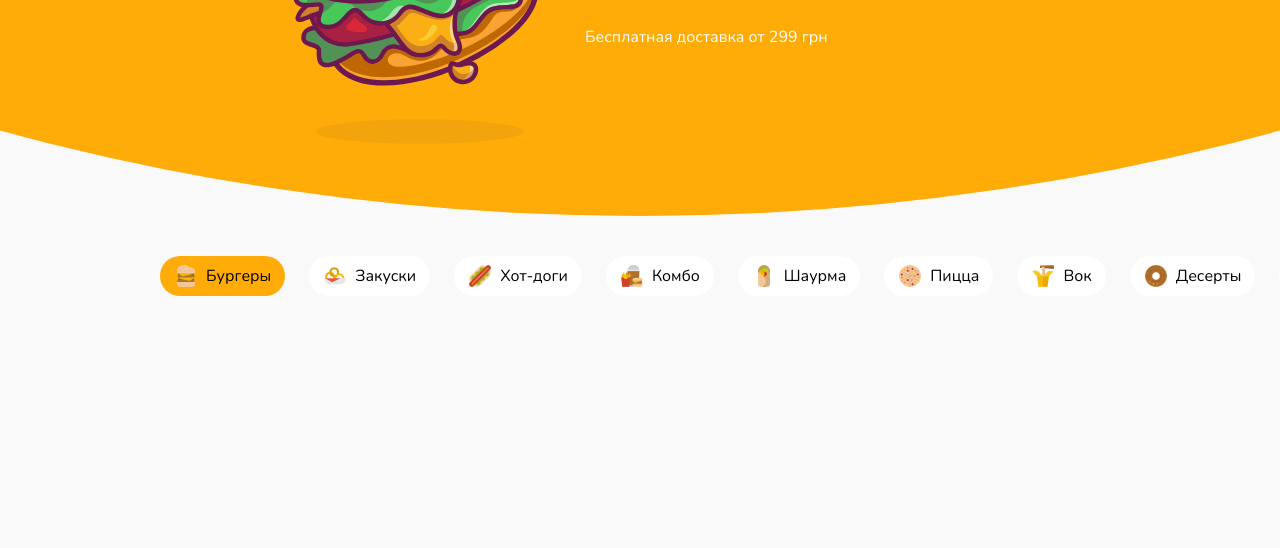
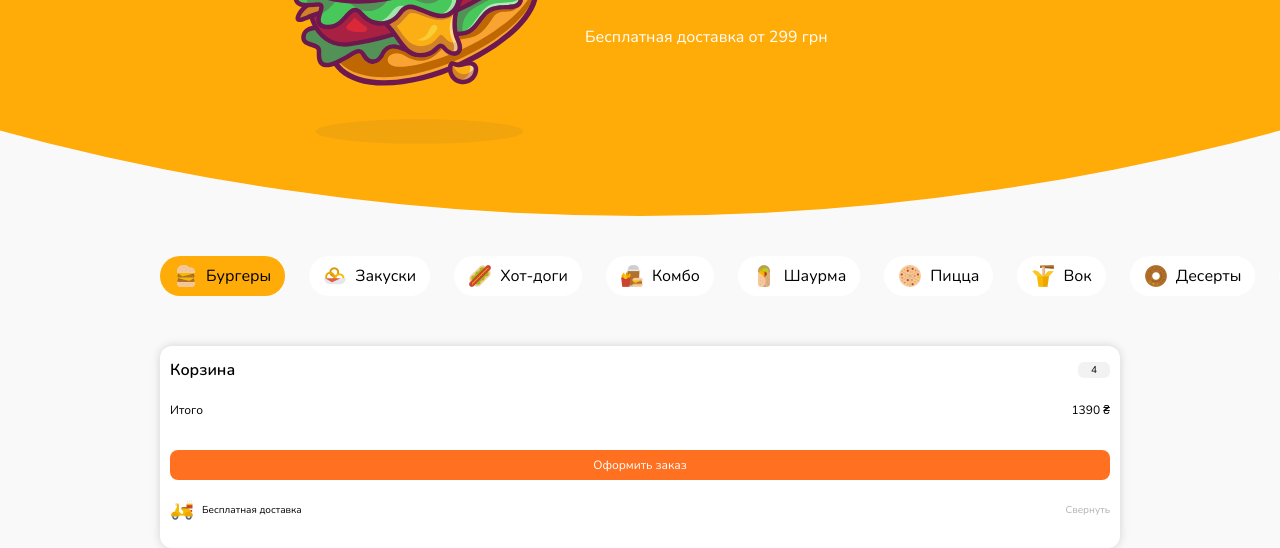
Before and after one commit to DenisSukhomlin/your_meal, a plain HTML site: page index.html in a window 1280 px wide. Shown: the part 254-802 px from the top of the page. Drawn offline with Linux system fonts and the light colour scheme.

Commit message:
add cart

```diff
--- /dev/null
+++ b/css/catalog.css
@@ -0,0 +1,21 @@
+.catalog {
+    margin-bottom: 80px;
+
+}
+
+.catalog_order {
+    margin-bottom: 30px;
+}
+
+.catalog_title {
+    font-weight: 600;
+    font-size: 28px;
+    line-height: 120%;
+    margin-bottom: 16px;
+}
+
+.catalog_list {
+    display: grid;
+    grid-template-columns: repeat(auto-fit, 145px);
+    gap: 10px;
+}
--- a/css/default.css
+++ b/css/default.css
@@ -66,6 +66,12 @@ fieldset {
     margin: 0 auto;
 }
 
+.currency {
+    font-weight: 400;
+    font-size: 12px;
+    line-height: 130%;
+}
+
 @media (min-width: 480px) {
     html {
         --container: 640px;
--- a/css/index.css
+++ b/css/index.css
@@ -3,3 +3,5 @@
 @import 'default.css';
 @import 'header.css';
 @import 'navigation.css';
+@import 'catalog.css';
+@import 'order.css';
--- /dev/null
+++ b/css/order.css
@@ -0,0 +1,98 @@
+.order {
+    position: relative;
+}
+
+.order_wrapper {
+    position: absolute;
+    top: 0;
+    left: 0;
+    right: 0;
+    background: #fff;
+    box-shadow: 0px 0px 10px rgba(0, 0, 0, 0.16);
+    border-radius: 12px;
+    padding: 16px 10px;
+}
+
+.order_wrap-title {
+    display: flex;
+    justify-content: space-between;
+    align-items: center;
+}
+
+.order_title {
+    font-weight: 600;
+    font-size: 16px;
+    line-height: 100%;
+}
+
+.order_count {
+    display: flex;
+    align-items: center;
+    justify-content: center;
+    width: 32px;
+    height: 16px;
+    font-weight: 400;
+    font-size: 10px;
+    line-height: 14px;
+    background: #F2F2F3;
+    border-radius: 6px;
+}
+
+.order_open.order_wrap-title {
+    margin-bottom: 8px;
+}
+
+/* .order_wrap-list {
+    display: none;
+} */
+
+.order_open.order_wrap-list {
+    display: block;
+}
+
+.order_list {
+    margin-bottom: 13px;
+}
+
+.order_total {
+    display: flex;
+    align-items: center;
+    justify-content: space-between;
+    font-weight: 400;
+    font-size: 12px;
+    line-height: 130%;
+    margin-bottom: 19px;
+}
+
+.order_submit {
+    width: 100%;
+    padding: 9px;
+    background: #FF7020;
+    border-radius: 8px;
+    font-weight: 400;
+    font-size: 12px;
+    line-height: 100%;
+    color: #FFFFFF;
+    margin-bottom: 8px;
+}
+
+.order_wrap-appeal {
+display: flex;
+align-items: center;
+justify-content: space-between;
+}
+
+.order_appeal {
+    font-weight: 400;
+    font-size: 10px;
+    line-height: 24px;
+    padding-left: 32px;
+    background: url(../img/delivery.png) left/24px no-repeat;
+    }
+
+.order_close {
+    font-weight: 400;
+    font-size: 10px;
+    line-height: 14px;
+    color: #B1B1B1;
+}
--- a/index.html
+++ b/index.html
@@ -53,6 +53,47 @@
               </ul>
             </div>
         </nav>
+
+<section class="catalog">
+
+    <div class="container">
+        <div class="catalog_order order">
+            <section class="order_wrapper">
+                <div class="order_wrap-title" tabindex="0" role="button">
+                    <h2 class="order_title">Корзина</h2>
+                    <span class="order_count">4</span>
+                </div>
+                <div class="order_wrap-list">
+                    <ul class="order_list">
+                        <li></li>
+                        <li></li>
+                        <li></li>
+                    </ul>
+                    <div class="order_total">
+                        <p>Итого</p>
+                        <p>
+                            <span class="order_total-amount">1390</span>
+                            <span class="currency">&#8372</span>
+                        </p>
+                    </div>
+                    <button class="order_submit">Оформить заказ</button>
+                    <div class="order_wrap-appeal">
+                        <p class="order_appeal">Бесплатная доставка</p>
+                        <button class="order_close">Свернуть</button>
+                    </div>
+                </div>
+            </section>
+        </div>
+        <div class="catalog_wrapper">
+            <h2 class="catalog_title">Бургеры</h2>
+            <div class="catalog_wrap-list">
+                <ul class="catalog_list"></ul>
+            </div>
+        </div>
+    </div>
+
+</section>
+
     </main>
 </body>
 </html>
```
Also changed, not shown: css/navigation.css (line endings or trailing spaces).
